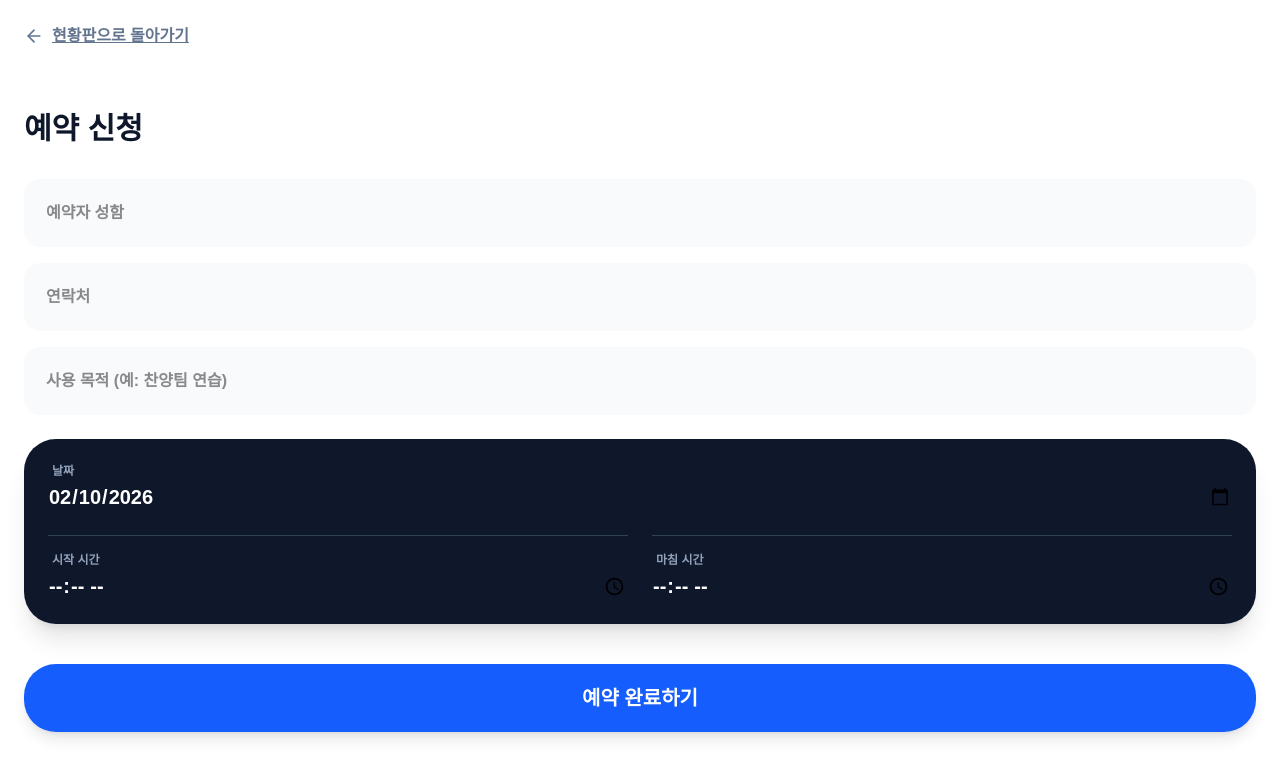
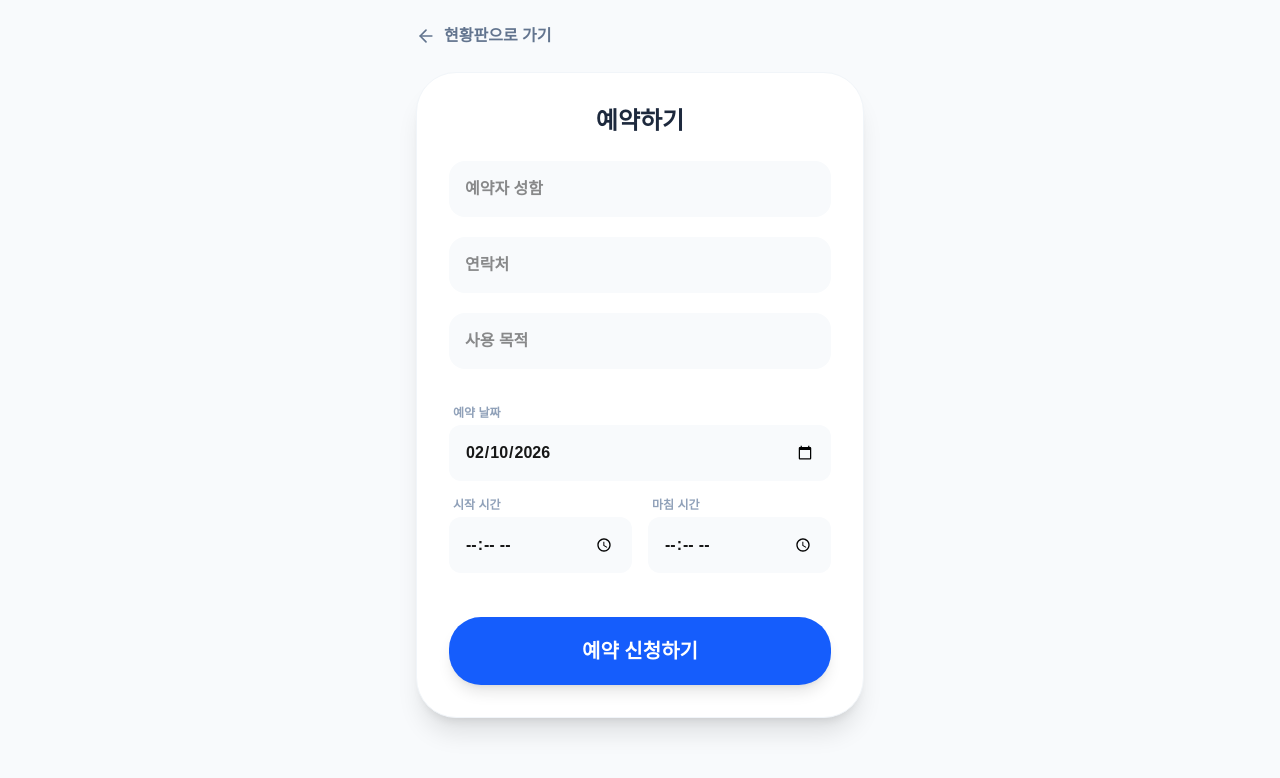
Before and after one commit to aucklandonnuri/onnuri-reserve, a Next.js app: page /reserve in a window 1280 px wide. Shown: the top 778 px of the page. Built offline with nearby package versions, Linux system fonts and the light colour scheme; no server answers.

Commit message:
시간 역전 및 중복 체크 로직 최종 보강

```diff
--- a/app/reserve/page.tsx
+++ b/app/reserve/page.tsx
@@ -25,43 +25,45 @@ function ReserveContent() {
   const handleSubmit = async (e: React.FormEvent) => {
     e.preventDefault();
 
-    // 1. [시간 역전 방지] 숫자로 변환하여 비교
-    const startNum = parseInt(formData.startTime.replace(':', ''));
-    const endNum = parseInt(formData.endTime.replace(':', ''));
+    // 1. [시간 역전 방지] 시작 시각이 종료 시각보다 늦은지 즉시 체크
+    const startValue = formData.startTime.replace(':', '');
+    const endValue = formData.endTime.replace(':', '');
 
-    if (startNum >= endNum) {
+    if (parseInt(startValue) >= parseInt(endValue)) {
       alert('❌ 마침 시간은 시작 시간보다 이후여야 합니다.');
       return;
     }
 
-    if (!hallId) return alert('홀 정보가 누락되었습니다.');
+    if (!hallId) return alert('홀 정보가 없습니다.');
 
-    // DB 저장용 ISO 문자열 생성
-    const startISO = `${formData.date}T${formData.startTime}:00`;
-    const endISO = `${formData.date}T${formData.endTime}:00`;
-
-    // 2. [중복 체크] 현재 날짜의 해당 홀 예약 전체를 가져옴
-    const { data: existing } = await supabase
+    // 2. [중복 체크] 현재 날짜의 해당 홀 예약을 모두 가져옴
+    const { data: existing, error: fetchError } = await supabase
       .from('bookings')
       .select('start_time, end_time')
       .eq('hall_id', parseInt(hallId))
       .gte('start_time', `${formData.date}T00:00:00`)
       .lte('start_time', `${formData.date}T23:59:59`);
 
-    // 3. 실제 시간(Millisecond)으로 변환하여 겹침 계산
-    const newStart = new Date(startISO).getTime();
-    const newEnd = new Date(endISO).getTime();
+    if (fetchError) {
+      alert('데이터 확인 중 오류가 발생했습니다.');
+      return;
+    }
 
+    // 새 예약 시간 (비교를 위해 초 단위까지 포함한 문자열 생성)
+    const newStart = `${formData.date}T${formData.startTime}:00`;
+    const newEnd = `${formData.date}T${formData.endTime}:00`;
+
+    // 3. [엄격한 겹침 검사] (새 시작 < 기존 종료) AND (새 종료 > 기존 시작)
     const isOverlapping = existing?.some(b => {
-      const exStart = new Date(b.start_time).getTime();
-      const exEnd = new Date(b.end_time).getTime();
+      // DB의 타임존(+00) 등을 무시하고 앞쪽 19자리(YYYY-MM-DDTHH:mm:ss)만 따서 비교
+      const exStart = b.start_time.substring(0, 19);
+      const exEnd = b.end_time.substring(0, 19);
 
-      // 공식: (새 시작 < 기존 종료) AND (새 종료 > 기존 시작)
       return (newStart < exEnd && newEnd > exStart);
     });
 
     if (isOverlapping) {
-      alert('⚠️ 이미 다른 예약이 잡혀 있는 시간대입니다.');
+      alert('⚠️ 해당 시간에는 이미 다른 예약이 있습니다. 현황판을 다시 확인해 주세요.');
       return;
     }
 
@@ -71,68 +73,67 @@ function ReserveContent() {
       user_name: formData.userName,
       user_phone: formData.userPhone,
       purpose: formData.purpose,
-      start_time: startISO,
-      end_time: endISO,
+      start_time: newStart,
+      end_time: newEnd,
     }]);
 
     if (!error) {
-      alert(`${hallName} 예약이 확정되었습니다.`);
+      alert(`${hallName} 예약이 완료되었습니다!`);
       router.push('/');
       router.refresh();
     } else {
-      alert('저장 에러: ' + error.message);
+      alert('저장 실패: ' + error.message);
     }
   };
 
   return (
-    <main className="min-h-screen bg-white p-6">
-      {/* UI 부분은 이전과 동일하게 유지 */}
-      <button onClick={() => router.push('/')} className="mb-6 flex items-center gap-2 text-slate-500 font-bold underline">
-        <ArrowLeft size={20} /> 현황판으로 돌아가기
+    <main className="min-h-screen bg-slate-50 p-6 flex flex-col items-center">
+      <div className="w-full max-w-md">
+        <button onClick={() => router.push('/')} className="mb-6 flex items-center gap-2 text-slate-500 font-bold">
+          <ArrowLeft size={20} /> 현황판으로 가기
         </button>
 
-      <div className="mb-8">
-        <h2 className="text-3xl font-black text-slate-900 leading-tight">
-          <span className="text-blue-600">{hallName}</span><br />예약 신청
+        <div className="bg-white p-8 rounded-[2.5rem] shadow-xl border border-slate-100">
+          <h2 className="text-2xl font-black text-slate-800 mb-6 text-center">
+            <span className="text-blue-600">{hallName}</span> 예약하기
           </h2>
-      </div>
 
-      <form onSubmit={handleSubmit} className="space-y-6">
-        <div className="space-y-4">
-          <input required type="text" placeholder="예약자 성함" className="w-full p-5 bg-slate-50 rounded-2xl font-bold border-2 border-transparent focus:border-blue-500 outline-none transition-all"
+          <form onSubmit={handleSubmit} className="space-y-5">
+            <input required type="text" placeholder="예약자 성함" className="w-full p-4 bg-slate-50 border-none rounded-2xl font-bold"
               onChange={e => setFormData({...formData, userName: e.target.value})} />
 
-          <input required type="tel" placeholder="연락처" className="w-full p-5 bg-slate-50 rounded-2xl font-bold border-2 border-transparent focus:border-blue-500 outline-none transition-all"
+            <input required type="tel" placeholder="연락처" className="w-full p-4 bg-slate-50 border-none rounded-2xl font-bold"
               onChange={e => setFormData({...formData, userPhone: e.target.value})} />
 
-          <input required type="text" placeholder="사용 목적 (예: 찬양팀 연습)" className="w-full p-5 bg-slate-50 rounded-2xl font-bold border-2 border-transparent focus:border-blue-500 outline-none transition-all"
+            <input required type="text" placeholder="사용 목적" className="w-full p-4 bg-slate-50 border-none rounded-2xl font-bold"
               onChange={e => setFormData({...formData, purpose: e.target.value})} />
-        </div>
 
-        <div className="p-6 bg-slate-900 rounded-[2rem] text-white space-y-4 shadow-xl">
+            <div className="pt-4 space-y-4">
               <div className="flex flex-col gap-1">
-            <span className="text-xs font-bold text-slate-400 ml-1">날짜</span>
-            <input required type="date" value={formData.date} className="bg-transparent text-xl font-black outline-none w-full"
+                <span className="text-xs font-bold text-slate-400 ml-1">예약 날짜</span>
+                <input required type="date" value={formData.date} className="w-full p-4 bg-slate-50 border-none rounded-xl font-bold"
                   onChange={e => setFormData({...formData, date: e.target.value})} />
               </div>
-          <div className="grid grid-cols-2 gap-6 pt-2">
-            <div className="flex flex-col gap-1 border-t border-slate-700 pt-4">
+              <div className="grid grid-cols-2 gap-4">
+                <div className="flex flex-col gap-1">
                   <span className="text-xs font-bold text-slate-400 ml-1">시작 시간</span>
-              <input required type="time" className="bg-transparent text-xl font-black outline-none"
+                  <input required type="time" className="w-full p-4 bg-slate-50 border-none rounded-xl font-bold"
                     onChange={e => setFormData({...formData, startTime: e.target.value})} />
                 </div>
-            <div className="flex flex-col gap-1 border-t border-slate-700 pt-4">
+                <div className="flex flex-col gap-1">
                   <span className="text-xs font-bold text-slate-400 ml-1">마침 시간</span>
-              <input required type="time" className="bg-transparent text-xl font-black outline-none"
+                  <input required type="time" className="w-full p-4 bg-slate-50 border-none rounded-xl font-bold"
                     onChange={e => setFormData({...formData, endTime: e.target.value})} />
                 </div>
               </div>
             </div>
 
-        <button type="submit" className="w-full py-5 bg-blue-600 text-white rounded-[2rem] font-black text-xl shadow-lg active:scale-95 transition-all mt-4">
-          예약 완료하기
+            <button type="submit" className="w-full py-5 bg-blue-600 text-white rounded-[2rem] font-black text-xl shadow-lg mt-6 active:scale-95 transition-all">
+              예약 신청하기
             </button>
           </form>
+        </div>
+      </div>
     </main>
   );
 }
```
Lines whose indentation alone changed are shown as unchanged.
